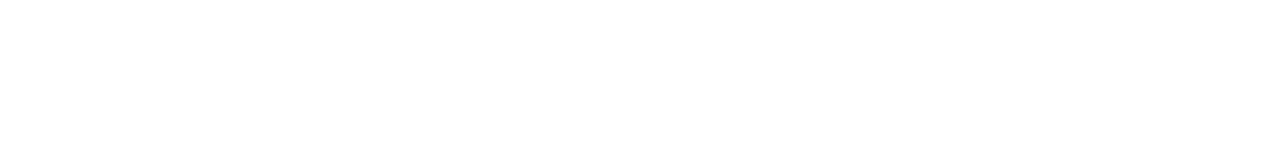
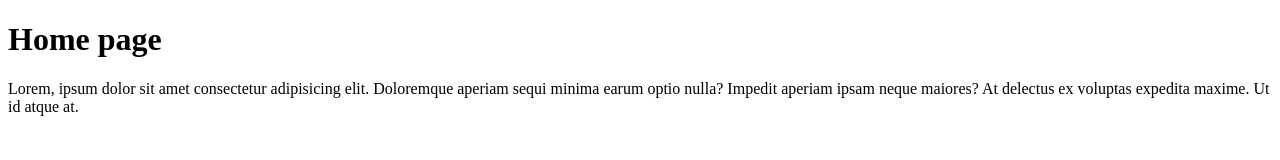
Before and after one commit to pilimou/demo-0808, a plain HTML site: page index.html in a window 1280 px wide. Drawn offline with Linux system fonts and the light colour scheme.

Commit message:
add many p tag

```diff
--- a/index.html
+++ b/index.html
@@ -6,7 +6,9 @@
     <title>Document</title>
 </head>
 <body>
-
-
+    <h1>Home page</h1>
+       <p>
+           Lorem, ipsum dolor sit amet consectetur adipisicing elit. Doloremque aperiam sequi minima earum optio nulla? Impedit aperiam ipsam neque maiores? At delectus ex voluptas expedita maxime. Ut id atque at.
+       </p>
 </body>
 </html>
```
